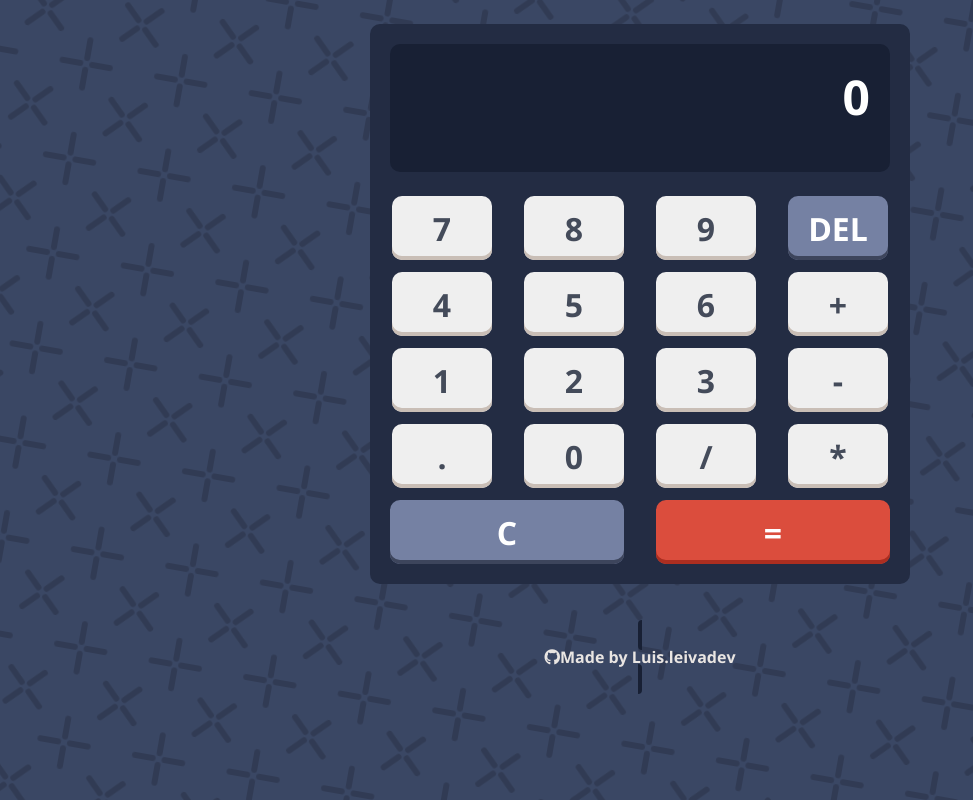
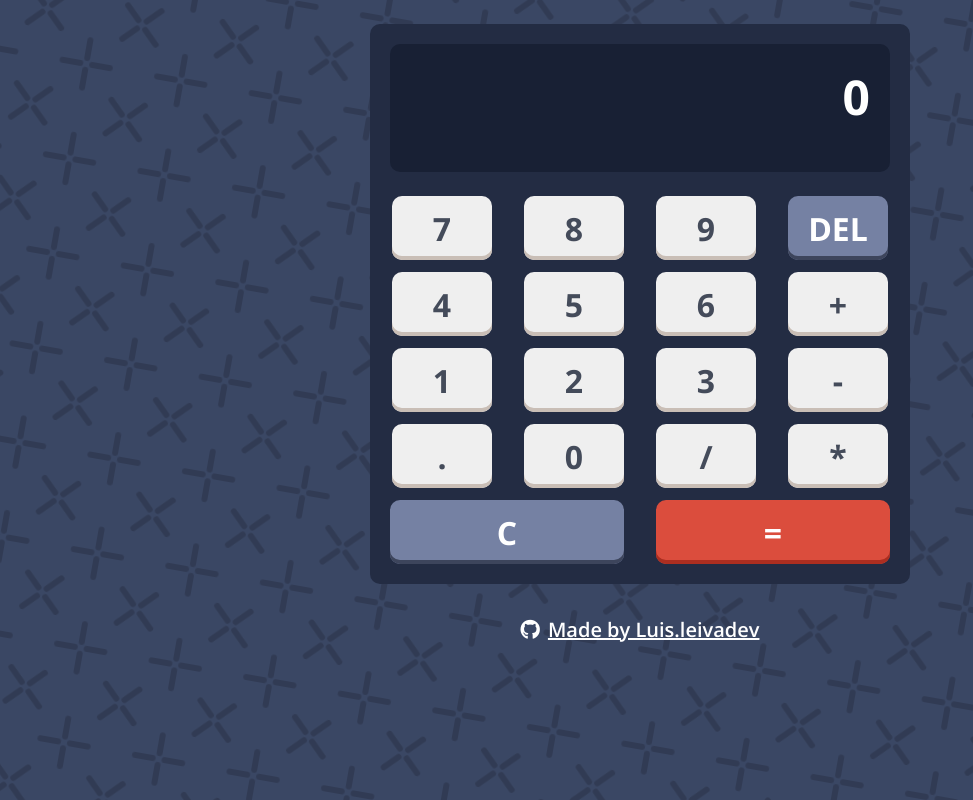
Before and after one commit to leivadev/calculator, a plain HTML site: page index.html in a window 1280 px wide. Shown: the whole page, without its empty margins (0-973 px from the left). Drawn offline with nearby package versions, Linux system fonts and the light colour scheme.

Commit message:
add footer style

```diff
--- a/style.css
+++ b/style.css
@@ -143,24 +143,22 @@ button {
 }
 
 footer {
-    margin: 40px auto;
-    text-align: center;
+    display: flex;
+    justify-content: center;
+    align-items: center;
+    margin: 2rem 0;
+}
+
+footer a,
+footer p {
     color: var(--white-font);
 }
 
-footer a {
-    text-decoration: none;
-    color: var(--white-key-background);
-    font-weight: bold;
-    background-color: var(--screen-background);
-    padding: 4px;
-    border-radius: 8px;
+footer p {
+    font-size: 1.25rem;
+    font-weight: 600;
 }
 
-footer a:hover {
-    color: var(--white-key-hover);
+footer i {
+    padding-right: 0.5rem;
 }
-
-footer a:active {
-    color: var(--white-key-active);
-}
```
